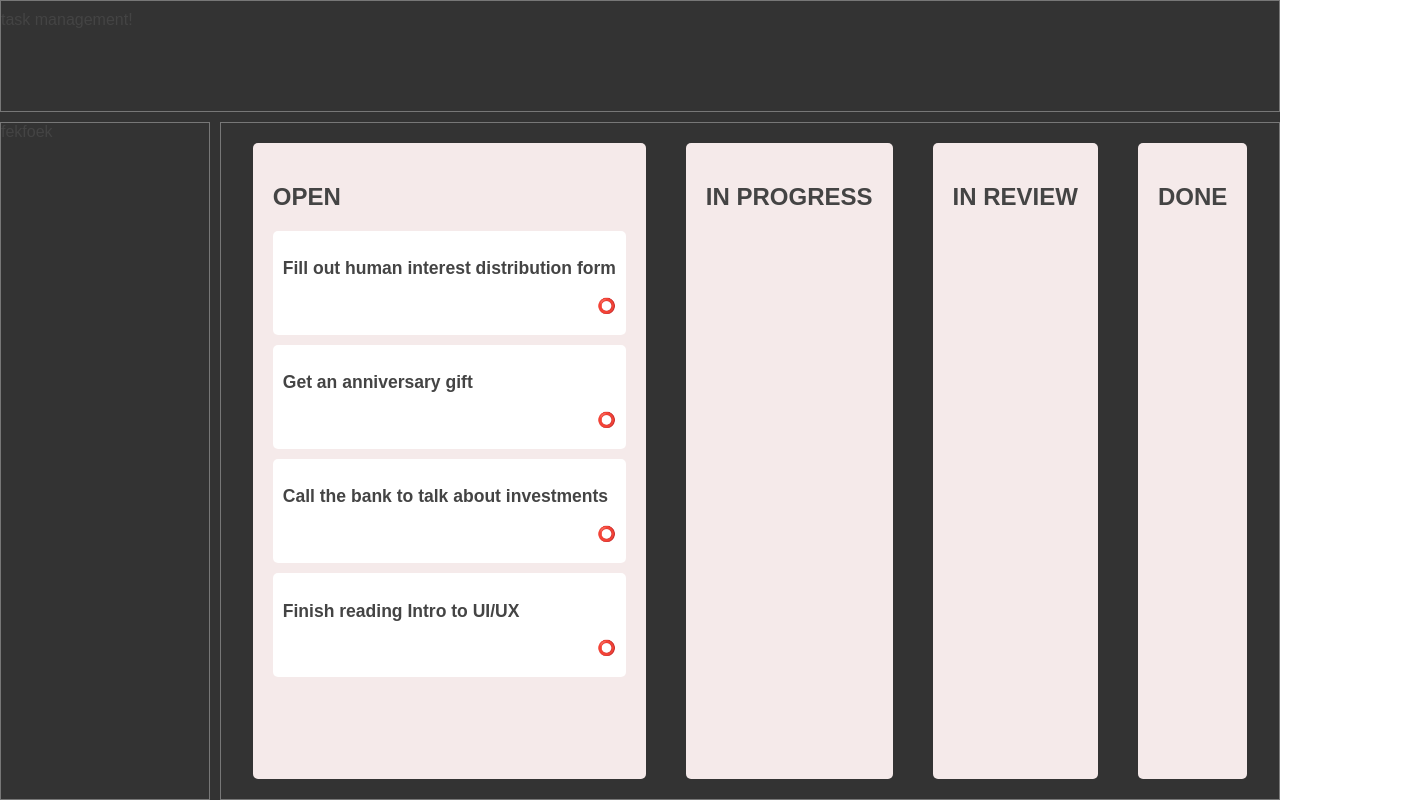
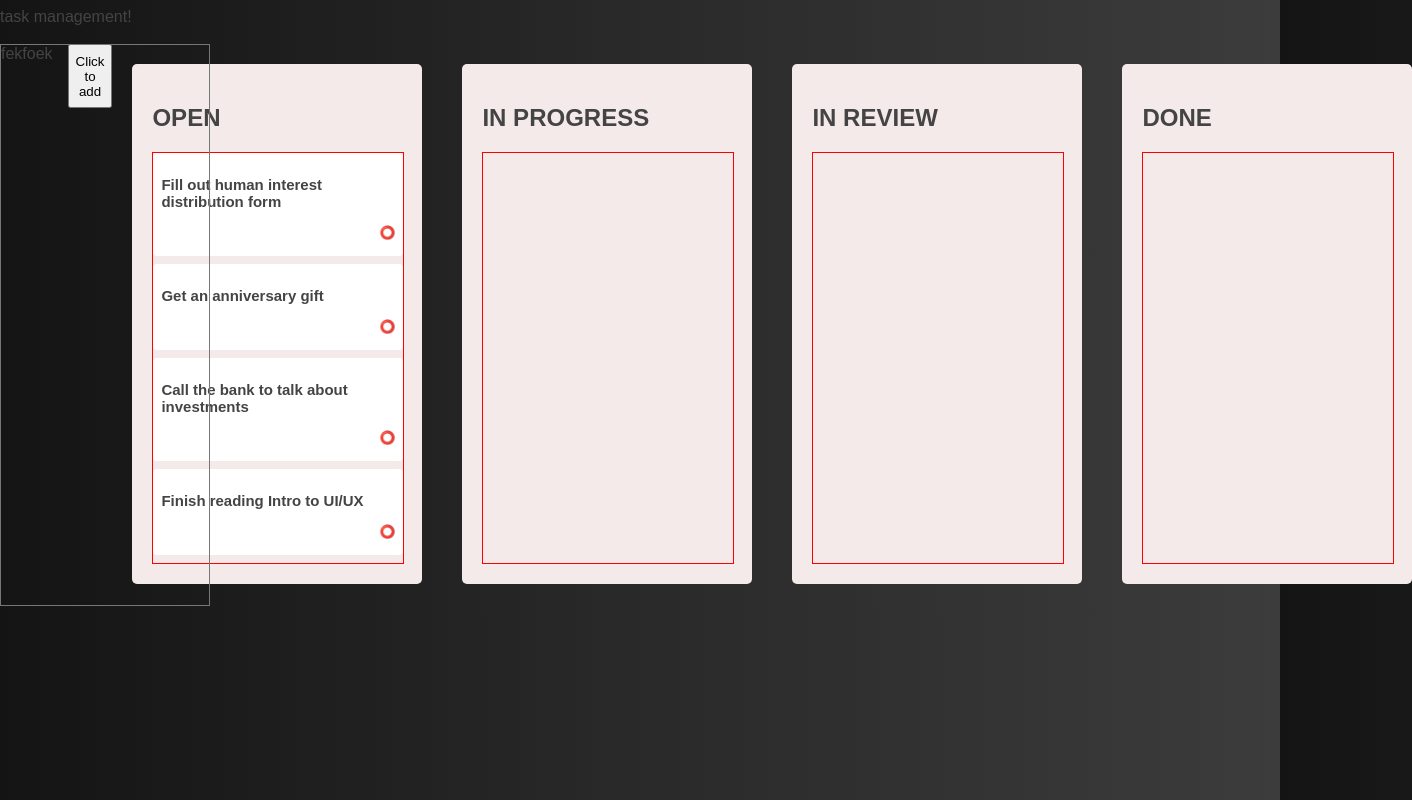
Before and after one commit to sajadsarlaki/task_management, a React (Create React App) app: page / in a window 1280 px wide. Shown: the whole page, 1412 px wide, since content can reach past the window. Built offline with nearby package versions, Linux system fonts and the light colour scheme.

Commit message:
simple add-btn added.

```diff
--- a/src/App.js
+++ b/src/App.js
@@ -10,7 +10,9 @@ const App = () => {
     <DndProvider backend={HTML5Backend}>
             <Header />
             <Container />
-      <div className={'sidebar'}>fekfoek</div>
+             <div className={'sidebar'}>
+                fekfoek
+             </div>
 
     </DndProvider>
     )
--- a/src/App.scss
+++ b/src/App.scss
@@ -4,11 +4,10 @@ $complete-color: #27aa80;
 $text-color: #172b4d;
 $disabled-color: #fad6d6;
 $background-color: #f5eaea;
-
+$linear-bg: linear-gradient(90deg, rgba(20,20,20,50) 0%, rgba(40,40,40,70) 46%, rgba(60,60,60,60) 100%);
 
 html {
-  background: rgb(0,73,191);
-  background: linear-gradient(90deg, rgba(0,73,191,1) 0%, rgba(190,190,255,1) 46%, rgba(0,212,255,1) 100%);
+  background: $linear-bg
 }
 
 body {
@@ -24,73 +23,52 @@ a {
 }
 
 p {
-  margin: 10px 0;
+  margin: 0.5rem 0;
   overflow-wrap: break-word;
   text-align: left;
 }
 
 #root{
-    height: 100vh;
-    background-color: #333333;
+  background: $linear-bg;
     display: grid;
     grid-gap: 10px;
     grid-template-columns: 1fr 4fr 1fr;
     grid-template-areas:
     "header header header"
-    "sidebar content content";
+    "sidebar content content"
+    "sidebar  ......  .......";
     color: #444;
 }
 .header{
   grid-area: header;
   grid-row: 1;
-  border: 1px solid #777;
+  //border: 1px solid #777;
 
 }
 
-.content {
+.content{
   grid-area: content;
   display: flex;
   flex-direction: row;
   justify-content: center;
-  border: 1px solid #777;
+  //border: 1px solid #777;
+  &__add-btn{
+    width: 4rem;
+    height: 4rem;
+  }
+
 }
 
 .sidebar{
   grid-area: sidebar;
   border: 1px solid #777;
+  height: 70vh;
 }
 
 
 label {
-  font-size: 16px;
+  font-size: 1rem;
   display: block;
-}
-
-button, input {
-  padding: 4px;
-  border: 1px solid $disabled-color;
-}
-
-button {
-  outline: none;
-  background: transparent;
-  border-radius: 5px;
-  color: $primary-color;
-  transition: all ease 0.8s;
-  cursor: pointer;
-}
-
-button.active {
-  color: $primary-color;
-}
-
-button.active:after {
-  content: "";
-  display: block;
-  margin: 0 auto;
-  width: 50%;
-  padding-top: 4px;
-  border-bottom: 1px solid $primary-color;
 }
 
 input:focus {
@@ -105,10 +83,10 @@ select {
 
 
 .item {
-  font-size: 15px;
-  margin-bottom: 10px;
-  padding: 10px;
-  border-radius: 5px;
+  font-size: 0.8rem;
+  margin-bottom: 0.5rem;
+  padding: 0.5rem;
+  border-radius: 0.25rem;
   z-index: 1;
   background-color: white;
   &:hover{
@@ -116,7 +94,7 @@ select {
   }
   &__title{
     font-weight: 600;
-    font-size: 16px;
+    font-size: 0.8rem;
   }
   &__status{
     text-align: right;
@@ -139,6 +117,7 @@ select {
   flex: 1 25%;
   width: 100%;
   height: 100%;
+  border: 1px solid red;
 }
 
 .col-wrapper {
@@ -148,6 +127,7 @@ select {
   padding: 20px;
   background-color: $background-color;
   border-radius: 5px;
+  min-width: 250px;
   &__col-header{
     font-size: 20px;
     font-weight: 600;
--- a/src/components/column/Column.js
+++ b/src/components/column/Column.js
@@ -5,7 +5,6 @@ const Column = ({isOver, children}) => {
         <div className="column">
             {children}
         </div>
-
     )
 }
 
--- a/src/components/container/Container.js
+++ b/src/components/container/Container.js
@@ -23,11 +23,26 @@ const Container = () => {
             return[...newItems]
         })
     }
+
+    const addNewItem = () => {
+        const lastId = items[items.length - 1].id
+        const newTask = {
+            id: lastId + 1,
+                icon: "⭕️",
+            status: "open",
+            title: "Daily reading",
+            content: "Finish reading Intro to UI/UX"
+        }
+        setItems([...items,newTask])
+    }
     return(
         <div className="content">
+            <button className={'content__add-btn'} onClick={addNewItem}>
+                Click to add
+            </button>
             {statuses.map(s=>{
                 return(
-                    <div key={status} className={'col-wrapper'}>
+                    <div key={s.status } className={'col-wrapper'}>
                         <h2 className={'col-wrapper__header'}>{s.status.toUpperCase()}</h2>
                         <DropWrapper onDrop={onDrop} status={s.status}>
                             <Column>
@@ -36,9 +51,11 @@ const Container = () => {
                                     )}
                             </Column>
                         </DropWrapper>
+
                     </div>
                 )
             })}
+
         </div>
     )
 }
--- a/src/components/task/Task.js
+++ b/src/components/task/Task.js
@@ -34,7 +34,6 @@ const Task = ({item, index, moveItem, status}) => {
     const [{isDragging}, drag] = useDrag({
         type:ITEM_TYPE,
         item:{
-
             ...item,
             index,
         },
```
